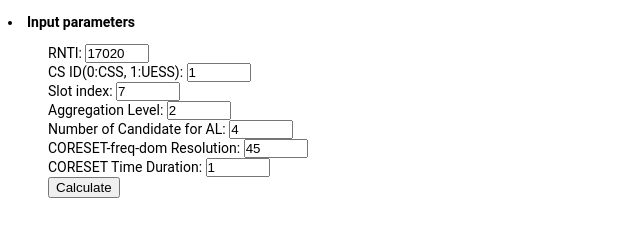
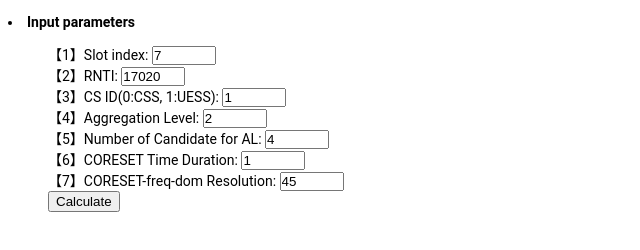
Before and after one commit to dustinchen26/cce_index, a plain HTML site: page index.html in a window 1280 px wide. Shown: the part 178-428 px from the top of the page, without its empty margins (0-640 px from the left). Drawn offline with Linux system fonts and the light colour scheme.

Commit message:
update example

```diff
--- a/index.html
+++ b/index.html
@@ -54,23 +54,15 @@
     <li><strong>Input parameters</strong>
         <ul>
             <form id="inputForm">
-                <label for="ue_rnti">RNTI:</label>
-                <input type="text" id="ue_rnti" value="17020"><br>
-                <label for="csId">CS ID(0:CSS, 1:UESS):</label>
-                <input type="text" id="csId" value="1"><br>
-                <label for="cnt_slot">Slot index:</label>
-                <input type="text" id="cnt_slot" value="7"><br>
-                <label for="AL">Aggregation Level:</label>
-                <input type="text" id="AL" value="2"><br>
-                <label for="candidate_num">Number of Candidate for AL:</label>
-                <input type="text" id="candidate_num" value="4"><br>
-                <label for="freqDomainRes">CORESET-freq-dom Resolution:</label>
-                <input type="text" id="freqDomainRes" value="45"><br>
-                <label for="pdcchDuration">CORESET Time Duration:</label>
-                <input type="text" id="pdcchDuration" value="1"><br>
+			    <label for="cnt_slot">【1】Slot index:</label>                <input type="text" id="cnt_slot" value="7"><br>
+                <label for="ue_rnti">【2】RNTI:</label>                <input type="text" id="ue_rnti" value="17020"><br>
+                <label for="csId">【3】CS ID(0:CSS, 1:UESS):</label>                <input type="text" id="csId" value="1"><br>
+                <label for="AL">【4】Aggregation Level:</label>                <input type="text" id="AL" value="2"><br>
+                <label for="candidate_num">【5】Number of Candidate for AL:</label>                <input type="text" id="candidate_num" value="4"><br>
+                <label for="pdcchDuration">【6】CORESET Time Duration:</label>                <input type="text" id="pdcchDuration" value="1"><br>
+                <label for="freqDomainRes">【7】CORESET-freq-dom Resolution:</label>                <input type="text" id="freqDomainRes" value="45"><br>
                 <button type="button" onclick="main()">Calculate</button>
             </form>
-
             <div id="output"></div>
         </ul>
     </li>
@@ -115,8 +107,8 @@
             for (let candidate_idx = 0; candidate_idx < candidate_num; candidate_idx++) {
                 const cce_idx = ((y[cnt_slot] + Math.floor(candidate_idx * (pdcchDuration * freqDomainRes) / (AL *
                     candidate_num))) % (Math.floor(pdcchDuration * freqDomainRes / AL))) * AL;
-                console.log("CCE idx=", [cce_idx, cce_idx + AL - 1]);
-                output += "CCE idx = " + cce_idx + " to " + (cce_idx + AL - 1) + "<br>";
+                console.log("CCE Index=", [cce_idx, cce_idx + AL - 1]);
+                output += "CCE Index = " + cce_idx + " to " + (cce_idx + AL - 1) + "<br>";
             }
 
             document.getElementById("output").innerHTML = output;
```
Also changed, not shown: example.png (added), example.txt (added), 1 other file.
